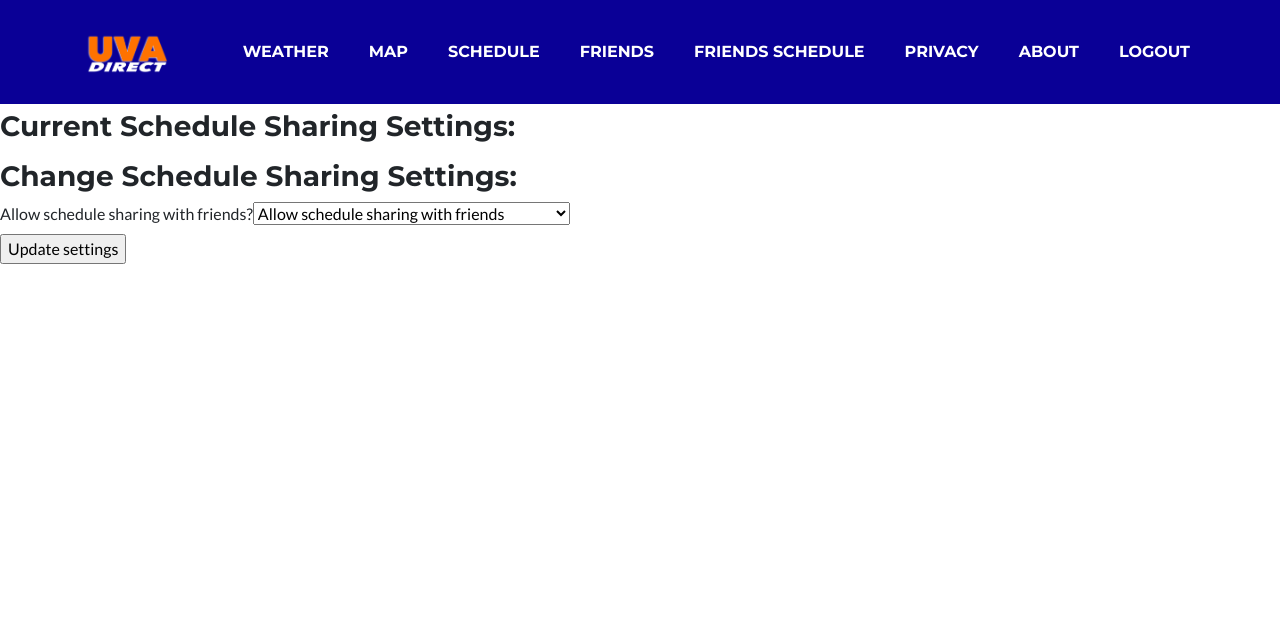
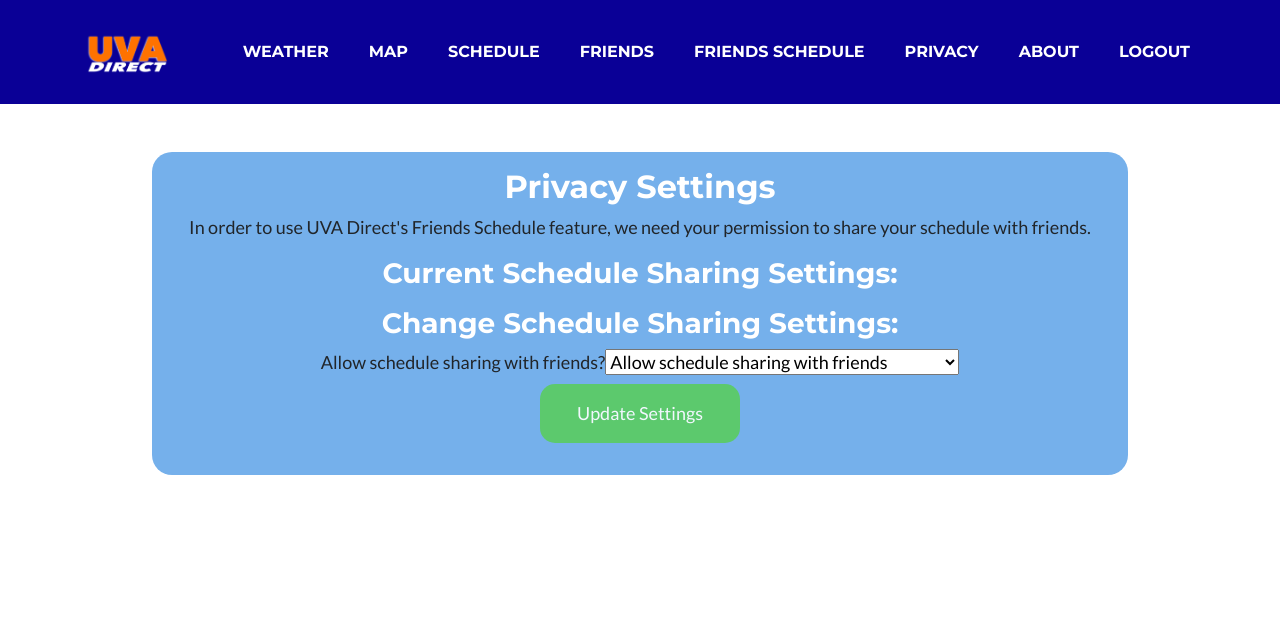
Before and after one commit to nancyhoangd/uvadirect, a Django app: page /profile_page/privacy/ in a window 1280 px wide. Shown: the top 626 px of the page. Run offline with Django 3.2, Linux system fonts and the light colour scheme; some libraries are stand-ins or nearby versions.

Commit message:
style privacy page

```diff
--- a/mapsite/templates/mapsite/privacy.html
+++ b/mapsite/templates/mapsite/privacy.html
@@ -18,7 +18,7 @@
         <!-- Core theme CSS (includes Bootstrap)-->
         <link href="{% static 'css/styles.css' %}" rel="stylesheet" >
         <script src='https://api.mapbox.com/mapbox-gl-js/v0.44.2/mapbox-gl.js'></script>
-        <link href='https://api.mapbox.com/mapbox-gl-js/v0.44.2/mapbox-gl.css' rel='stylesheet' />}
+        <link href='https://api.mapbox.com/mapbox-gl-js/v0.44.2/mapbox-gl.css' rel='stylesheet' />
     </head>
 
             <!-- Navigation-->
@@ -46,40 +46,42 @@
                     </div>
                 </div>
             </nav>
-
-    <h2>Privacy Settings</h2>
-        <p>
+    <body style="text-align: center; padding: 7rem;">
+    <div style="padding: 1rem; background-color: var(--secondary); border-radius: 20px; margin: 40px;">
+    <h2 style="color:white">Privacy Settings</h2>
+        <p style="font-size: large;">
             In order to use UVA Direct's Friends Schedule feature, we need your permission to share your schedule with friends.
         </p>
 
         <p>
-            <h3>
+            <h3 style="color:white">
                 Current Schedule Sharing Settings:
             </h3>
                 {% if user.profile.schedule_sharing == False %}
-                    <p>
+                    <p style="font-size: large;">
                         Schedule sharing with friends is turned off.
                     </p>
 
                 {% endif %}
                 {% if user.profile.schedule_sharing == True %}
-                    <p>
+                    <p style="font-size: large;">
                         Schedule sharing with friends is turned on.
                     </p>
 
                 {% endif %}
         </p>
 
-        <p>
-            <h3>
+        <p >
+            <h3 style="color:white">
                 Change Schedule Sharing Settings:
             </h3>
-            <form action='/profile_page/privacy/' method="post">
+            <form action='/profile_page/privacy/' method="post" style="font-size: large;">
                 {% csrf_token %}
                 {{ form }}
                 <br>
-                <input type="submit" value="Update settings">
+                <input type="submit"  class="open-button" value="Update Settings">
             </form>
         </p>
-
+    </div>
+    </body>
 </html>
```
